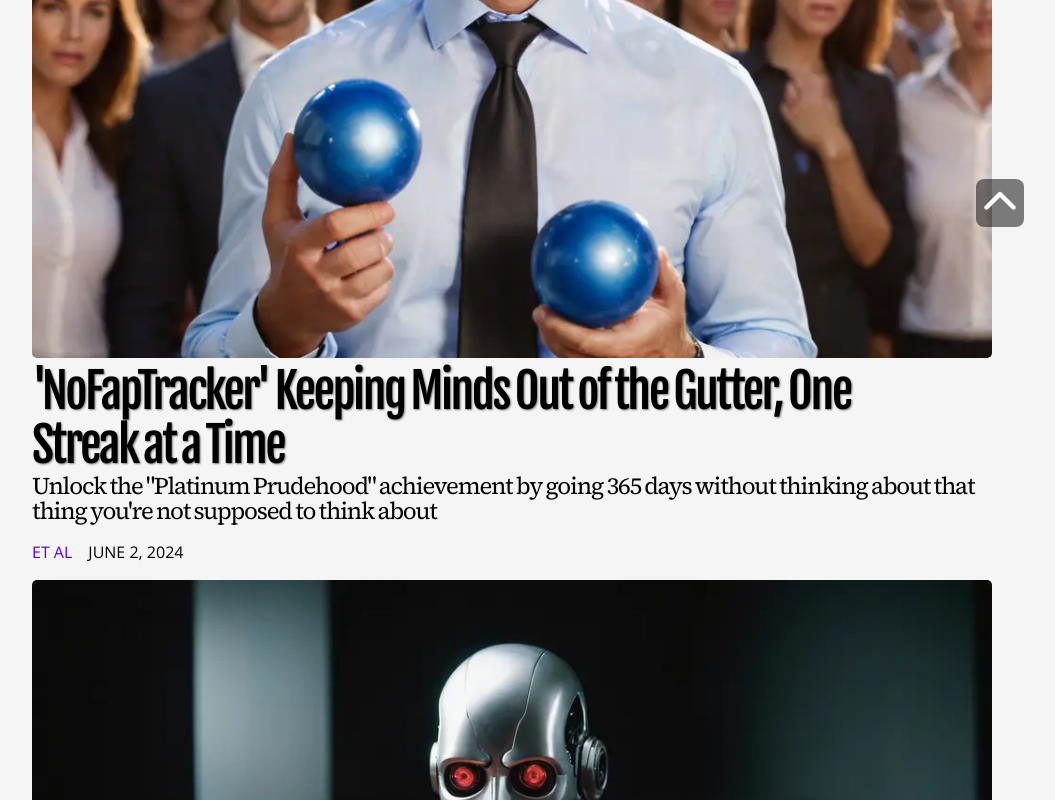
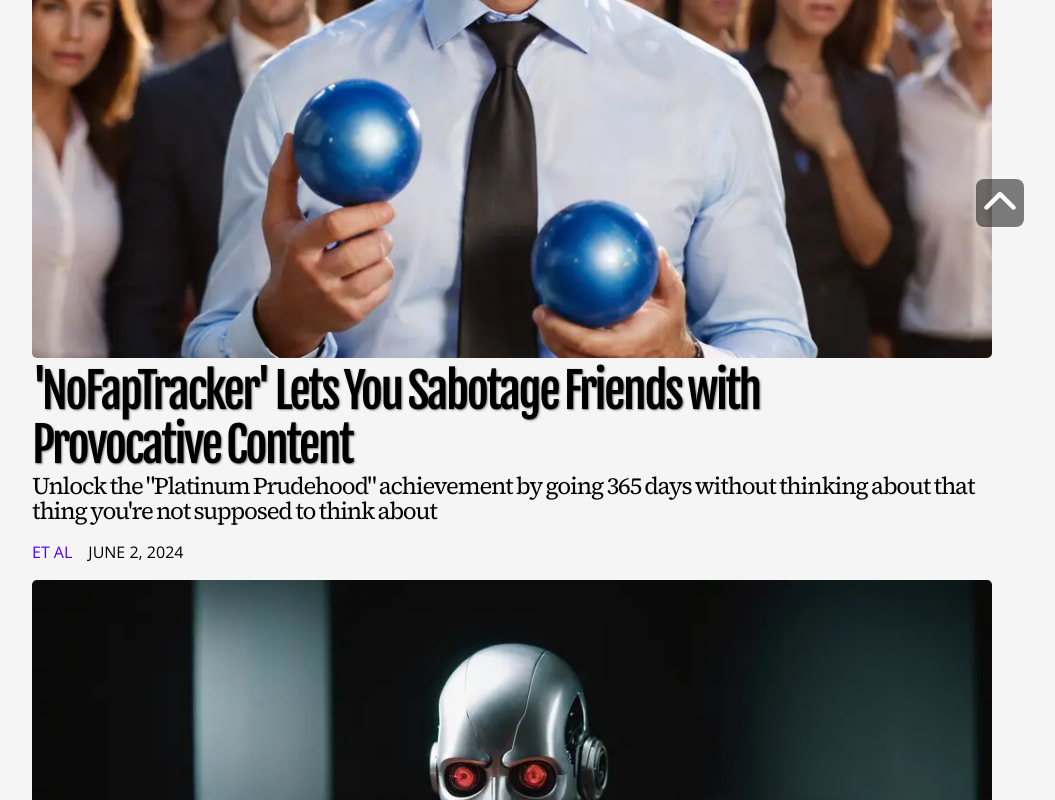
Before and after one commit to orbithammer/theGlitch, a React (Vite) app: page / in a window 1280 px wide. Shown: the part 509-1309 px from the top of the page, without its empty margins (128-1183 px from the left). Built offline with nearby package versions, Linux system fonts and the light colour scheme; a web font is replaced by a local one.

Commit message:
article rewrite

```diff
--- a/src/data/articles.ts
+++ b/src/data/articles.ts
@@ -586,21 +586,22 @@
     },
     {
         id: 31,
-        articleUrl: `20240602-nofaptrack-keeping-minds`,
+        articleUrl: `20240602-nofaptracker-lets-you`,
         category: `reviews`,
-        img: `/images/20240602-nofaptrack-keeping-minds.webp`,
-        alt: `TODO`,
-        header: `'NoFapTracker' Keeping Minds Out of the Gutter, One Streak at a Time`,
+        img: `/images/20240602-nofaptracker-lets-you.webp`,
+        alt: `man holding two blue balls with a crowd of mostly women behind him`,
+        header: `'NoFapTracker' Lets You Sabotage Friends with Provocative Content`,
         subhead: `Unlock the "Platinum Prudehood" achievement by going 365 days without thinking about that thing you're not supposed to think about`,
         author: `Et Al`,
         datePublished: new Date(2024,5,2,8,30),
         articleBody: [
-            `Tired of your brain betraying you with impure thoughts? The new app 'NoFapTracker' is here to gamify your struggle to keep it PG.`,
-            `By turning pure thoughts into an addictive competition, 'NoFapTracker' rewards you for not indulging your mind's baser instincts. Maintain an impressive streak of sexy-thought-free days to unlock achievements like "Celibate Samurai" or "Chastity Champ."`,
-            `"I was so fed up with objectifying every person I saw," said user Mark Dougherty. "But thanks to 'NoFapTracker', I'm so obsessed with my 117-day pure-mind streak that I've stopped noticing humans altogether!"`,
-            `The app's features keep you honest, with random purity check-ins, blurring NSFW images, and an option to replace online text with highly un-arousing material. There's even a kid-friendly tantrum mode!`,
-            `Critics argue promoting this level of repression is unhealthy. But developers remain devoted to creating a porn-free utopia, with plans to integrate with smart homes to automatically punish impure thoughts.`,
-            `So protect your sacred mind! Download 'NoFapTracker' today to reach such clarity you'll walk through life unfazed, like a particularly chaste houseplant.`,
+            `Avoiding impure thoughts is no easy feat. That's why 'NoFapTracker' turns the struggle into a competitive online battle - where anything goes to break your opponents' focus.`,
+            `The basic idea is simple: Rack up streaks without inappropriate thoughts to earn achievements and climb the leaderboards. But the real fun is the multiplayer mode for ruthlessly sabotaging your friends.`,
+            `Once connected online, you can deploy an arsenal of eye-catching content specifically designed to derail your buddies' pure mindsets. Spicy memes, steamy literary excerpts, and even risque user pics are fair game for demolishing someone's hard-earned steak.
+            "Jessica from accounting is my nemesis," said user Mark Dougherty. "She's relentless, firing off erotic fiction snippets and swimsuit shots like a madwoman, trying to break my streak."`,
+            `The constant need to unearth tantalizing content for sabotage is its own trial for Dougherty. "I spend hours scouring the internet for just the right thirst traps to destroy my friends' streaks. But I have to be so careful not to get too caught up in the...research...if you know what I mean," he said with a pained look.`,
+            `To endure these depraved assaults, 'NoFapTracker' offers content filters and skipped "arousal checks." But elite players master intense focus through meditation and cognitive discipline techniques.`,
+            `So unite with your thirstiest friends for some perverse psychological warfare! In 'NoFapTracker's' multiplayer, inappropriate thoughts are unavoidable...unless you possess ironclad willpower.`,
         ]
     },
 ]
```
Also changed, not shown: public/images/20240602-nofaptracker-lets-you.webp (added).
